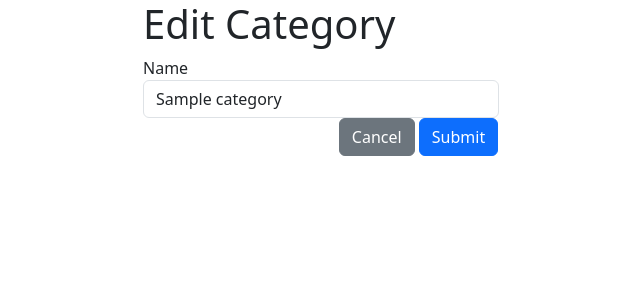
After one commit to grithaq/flask-pos, a Flask app: page /category/1/edit in a window 1280 px wide. The commit adds this page. Shown: the top 300 px of the page, without its empty margins (319-959 px from the left). Run offline with Flask 3, Linux system fonts and the light colour scheme; tables that the repository leaves empty hold one stand-in row (values such as "Sample post"); some libraries are stand-ins or nearby versions.

Commit message:
CU-860pncg5c - As Admin I will be able to edit category

```diff
--- a/src/blueprint/item_blueprint.py
+++ b/src/blueprint/item_blueprint.py
@@ -23,6 +23,19 @@ def add_category():
             db.session.commit()
             return redirect(url_for("item_blueprint.list_category"))
     return render_template("add_category.html", form=form)
+
+@item_blueprint.route('/category/<id>/edit', methods=['POST', 'GET'])
+def edit_category(id):
+    category= Category.query.filter_by(id=id).first()
+    form = CategoryForm()
+    if request.method=='POST' and form.validate_on_submit:
+        category.name = form.name.data
+        db.session.add(category)
+        db.session.commit()
+        return redirect(url_for('item_blueprint.list_category'))
+    form.name.data = category.name
+    return render_template('edit_category.html', form=form, id=id)
+
 
 @item_blueprint.route('/category/<id>/delete')
 def delete_category(id):
--- a/src/templates/category.html
+++ b/src/templates/category.html
@@ -24,7 +24,7 @@
                     </td>
                     <td>
                         <div class="form-group">
-                            <a href="" class="btn btn-primary">Update</a>
+                            <a href="{{url_for('item_blueprint.edit_category', id=c.id)}}" class="btn btn-primary">Update</a>
                             <a href="{{url_for('item_blueprint.delete_category', id=c.id)}}" class="btn btn-danger">Delete</a>
                         </div>
                     </td>
--- /dev/null
+++ b/src/templates/edit_category.html
@@ -0,0 +1,26 @@
+{% extends 'base.html' %}
+{% block content %}
+<div class="container">
+    <div class="row">
+        <div class="col">
+        </div>
+        <div class="col">
+            <h1>Edit Category</h1>
+            <form action="{{url_for('item_blueprint.edit_category', id=id)}}" method="POST" enctype="multipart/form-data">
+                {{form.csrf_token}}
+                <div class="form-group">
+                    <label for="">
+                        {{form.name.label}}
+                    </label>
+                    {{form.name(class='form-control')}}
+                </div>
+                <div class="form-group" style="margin-left:55% ;">
+                    <a href="{{ url_for('item_blueprint.list_category') }}" class="btn btn-secondary">Cancel</a>
+                    <button class="btn btn-primary">Submit</button>
+                </div>
+            </form>
+        </div>
+        <div class="col"></div>
+    </div>
+</div>
+{% endblock content %}
```
